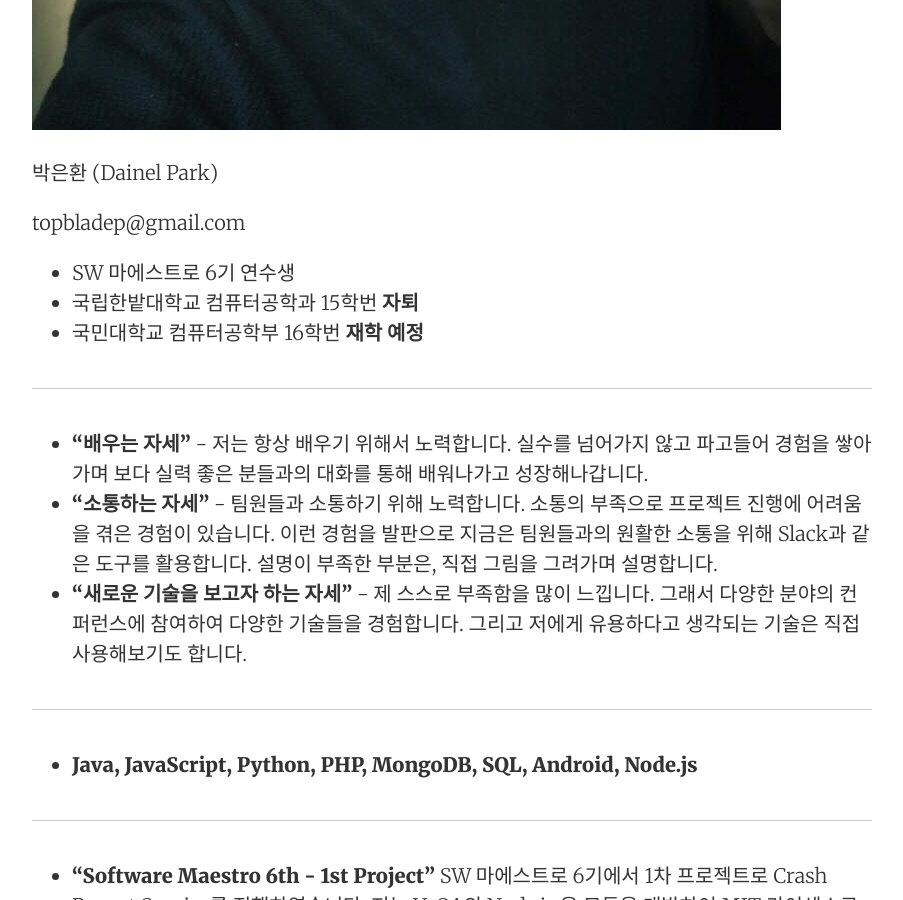
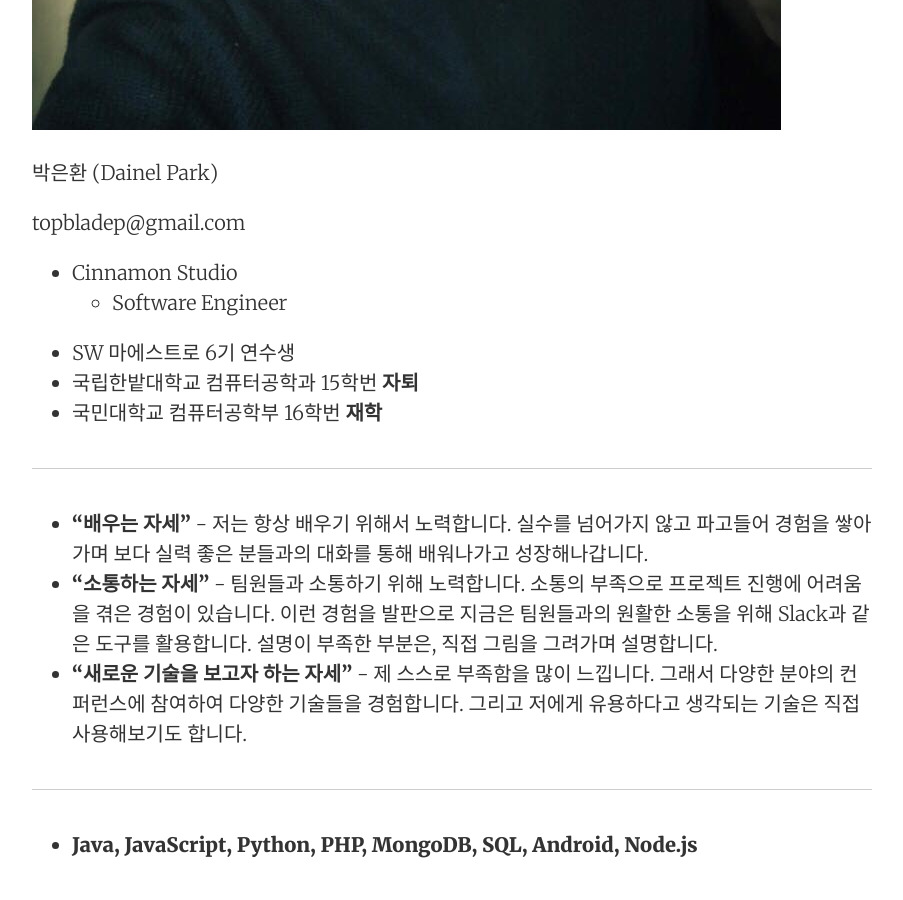
Before and after one commit to DainelPark/dainelpark.github.io, a Jekyll site: the page built from about.md, in a window 1280 px wide and 900 px high, scrolled down 972 px. Shown: the whole window, without its empty margins (188-1091 px from the left). Built offline with Jekyll 4.4.1, drawn with Linux system fonts in a browser that asks for light colours.

Commit message:
edit about

```diff
--- a/about.md
+++ b/about.md
@@ -10,9 +10,11 @@ permalink: /about/
 
 topbladep@gmail.com
 
+- Cinnamon Studio
+	- Software Engineer
 - SW 마에스트로 6기 연수생
 - 국립한밭대학교 컴퓨터공학과 15학번 **자퇴**
-- 국민대학교 컴퓨터공학부 16학번 **재학 예정**
+- 국민대학교 컴퓨터공학부 16학번 **재학**
 
 ---
 
```
